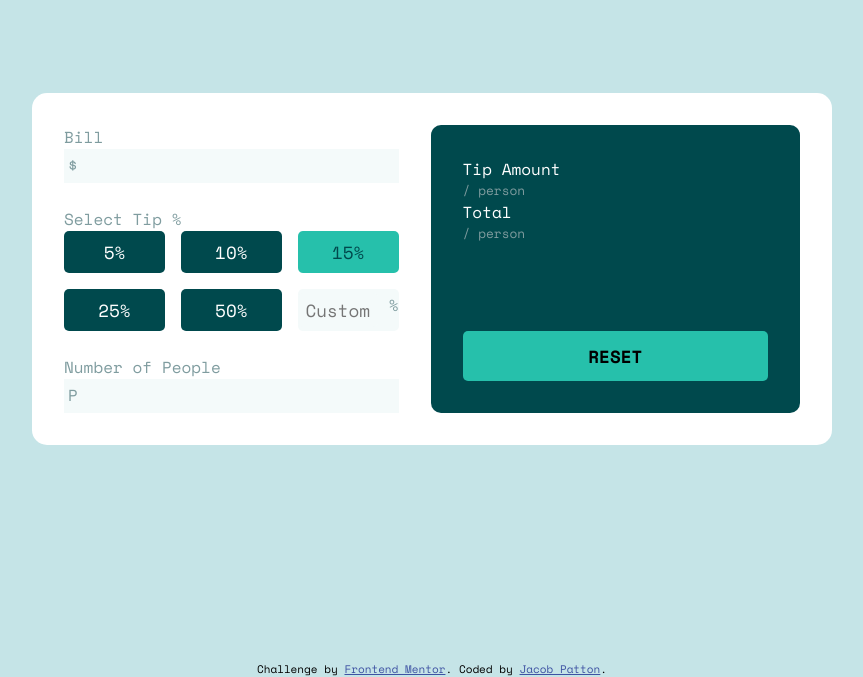
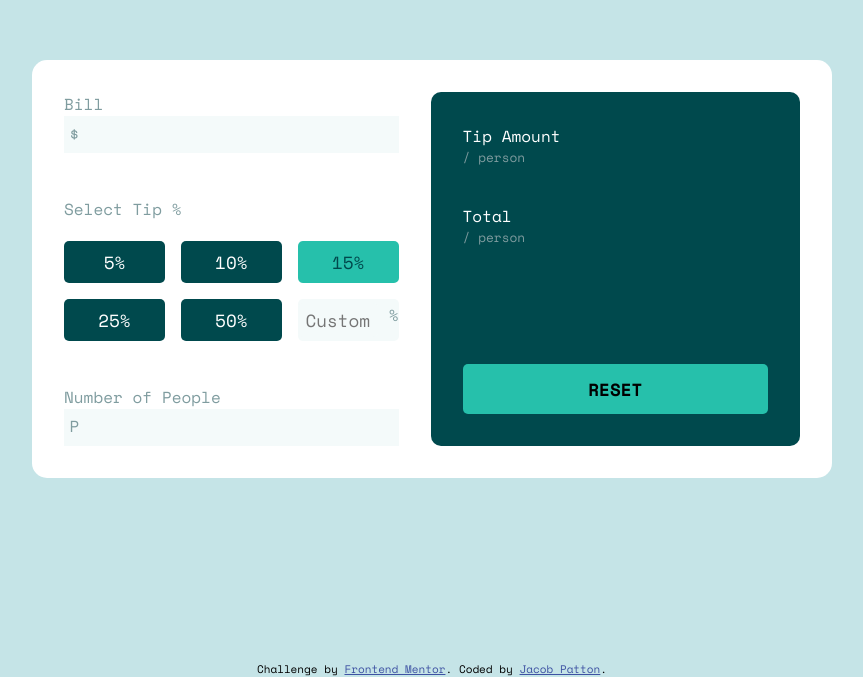
Before and after one commit to rustybucket-cloud/tip-calculator-app, a plain HTML site: page index.html in a window 1280 px wide. Shown: the part 123-800 px from the top of the page, without its empty margins (208-1071 px from the left). Drawn offline with nearby package versions, Linux system fonts and the light colour scheme.

Commit message:
adjusted styling

```diff
--- a/styles.css
+++ b/styles.css
@@ -21,7 +21,7 @@ main {
     border-radius: 15px;
     background-color: white;
     gap: 2rem;
-    height: 22em;
+    min-height: 22em;
 }
 
 .right, .left {
@@ -32,6 +32,11 @@ main {
     color: white;
     border-radius: 10px;
     padding: 2rem;
+    display: flex;
+    flex-direction: column;
+    justify-content: space-between;
+}
+.left {
     display: flex;
     flex-direction: column;
     justify-content: space-between;
@@ -58,7 +63,7 @@ main {
     color: hsl(184, 14%, 56%);
 }
 .left span {
-    padding: .25rem 0 .25rem .25rem;
+    padding: .35rem 0 .35rem .35rem;
     display: flex;
     justify-content: space-between;
     background-color: hsl(189, 41%, 97%);
@@ -110,6 +115,7 @@ main {
     border-radius: 5px;
     font-size: 1.1rem;
     font-weight: bold;
+    margin-top: 5rem;
 }
 .result {
     display: flex;
@@ -118,6 +124,7 @@ main {
 #tip-amount, #total {
     font-size: 1.5rem;
     color: hsl(172, 67%, 45%);
+    margin-bottom: 5rem;
 }
 
 .attribution { font-size: 11px; text-align: center; }
```
